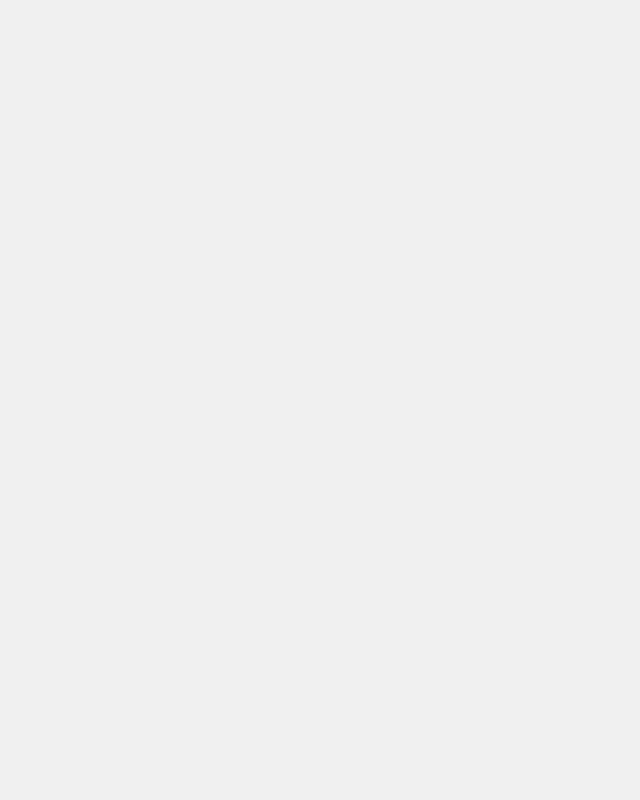
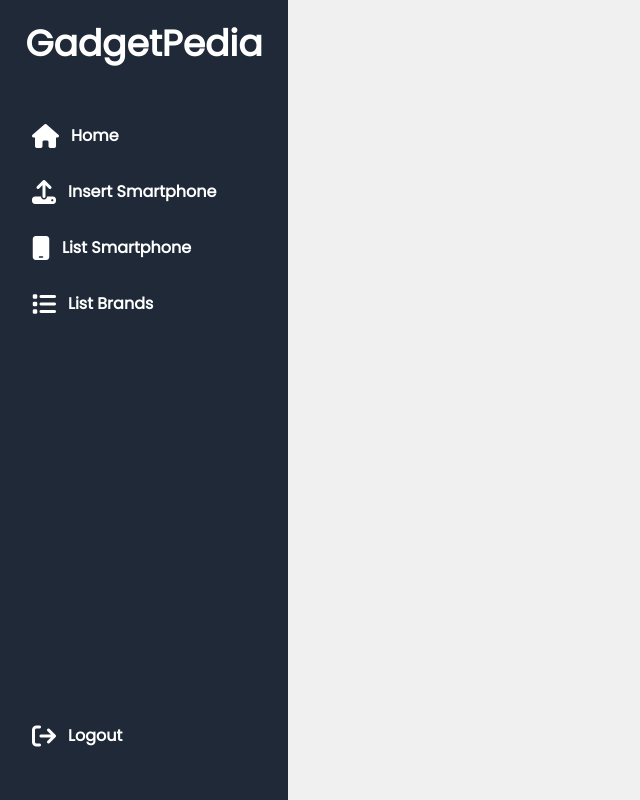
Before and after one commit to Kianandz/Phone-Specifications, a React (Vite) app: page /admin/dashboard in a window 1280 px wide. Shown: the whole page, without its empty margins (0-640 px from the left). Built offline with nearby package versions, Linux system fonts and the light colour scheme.

Commit message:
Add files via upload

```diff
--- a/src/App.jsx
+++ b/src/App.jsx
@@ -12,6 +12,7 @@ import Smartphone from "./Component/Pages/Smartphone";
 import PhoneBrands from "./Component/Pages/PhoneBrands";
 import Detail from "./Component/Pages/Detail";
 import Dashboard from "./Component/Pages/Admin/Dashboard";
+import TestAPI from "./Component/Pages/TestAPI";
 
 const Router = createBrowserRouter([
   {
@@ -52,6 +53,10 @@ const Router = createBrowserRouter([
   {
     path: "/phone/:id",
     element: <Detail/>,
+  },
+  {
+    path: "apitest",
+    element: <TestAPI/>
   }
 ]);
 
--- /dev/null
+++ b/src/Component/Fragment/Sidebar.jsx
@@ -0,0 +1,46 @@
+import React from "react";
+import { useNavigate } from "react-router-dom";
+import Title from "../Element/Title";
+import Text from "../Element/Text";
+import IconFA from "../Element/IconFA";
+
+const Sidebar = (props) => {
+  const Navigate = useNavigate();
+  return (
+    <>
+      <div className={`relative w-72 h-screen bg-gray-800 p-4`}>
+        <Title
+          className="font-bold text-4xl text-white text-center my-2 cursor-pointer hover:text-gray-400 transition-all"
+          Title="GadgetPedia"
+        />
+        <div className="relative w-full mt-14">
+          <div className="flex items-center justify-start gap-3 text-white cursor-pointer hover:text-gray-400 transition-all px-4 mb-6">
+            <IconFA className="fa-solid fa-home text-2xl" />
+            <Text className="font-semibold text-base" Text="Home" />
+          </div>
+          <div className="flex items-center justify-start gap-3 text-white cursor-pointer hover:text-gray-400 transition-all px-4 mb-6">
+            <IconFA className="fa-solid fa-upload text-2xl" />
+            <Text
+              className="font-semibold text-base"
+              Text="Insert Smartphone"
+            />
+          </div>
+          <div className="flex items-center justify-start gap-3 text-white cursor-pointer hover:text-gray-400 transition-all px-4 mb-6">
+            <IconFA className="fa-solid fa-mobile text-2xl" />
+            <Text className="font-semibold text-base" Text="List Smartphone" />
+          </div>
+          <div className="flex items-center justify-start gap-3 text-white cursor-pointer hover:text-gray-400 transition-all px-4 mb-6">
+            <IconFA className="fa-solid fa-list text-2xl" />
+            <Text className="font-semibold text-base" Text="List Brands" />
+          </div>
+        </div>
+        <div className="absolute bottom-0 left-0 flex items-center justify-start gap-3 text-white cursor-pointer hover:text-gray-400 transition-all px-8 mb-12">
+          <IconFA className="fa-solid fa-sign-out text-2xl" />
+          <Text className="font-semibold text-base" Text="Logout" />
+        </div>
+      </div>
+    </>
+  );
+};
+
+export default Sidebar;
--- a/src/Component/Pages/Admin/Dashboard.jsx
+++ b/src/Component/Pages/Admin/Dashboard.jsx
@@ -1,4 +1,5 @@
 import React, {useState, useEffect} from "react";
+import Sidebar from "../../Fragment/Sidebar";
 
 const Dashboard = () => {
   useEffect(() => {
@@ -7,7 +8,9 @@ const Dashboard = () => {
   return(
     <>
     <div className="relative w-full h-screen">
+      <Sidebar
 
+      />
     </div>
     </>
   );
--- /dev/null
+++ b/src/Component/Pages/TestAPI.jsx
@@ -0,0 +1,30 @@
+import React, { useState, useEffect } from "react";
+import { API_BASE_URL } from "../../API_BASE_URL";
+
+const TestAPI = (props) => {
+    const [phone, setPhone] = useState([]);
+
+    useEffect(() => {
+        fetch(`${API_BASE_URL}/allphone`)
+        .then((response) => response.json())
+        .then((data) => {
+            console.log(data)
+            setPhone(data);
+        })
+        .catch((error) => {
+            console.error("Error Fetching Data :", error)
+        })
+    })
+    return(
+        <>
+        {phone.length > 0 ?phone.map((item, index)=>
+        <div key={index}>
+            <h1>{item.name}</h1>
+            <h1>{item.brands}</h1>
+        </div>
+        ):""}
+        </>
+    );
+}
+
+export default TestAPI;
```
